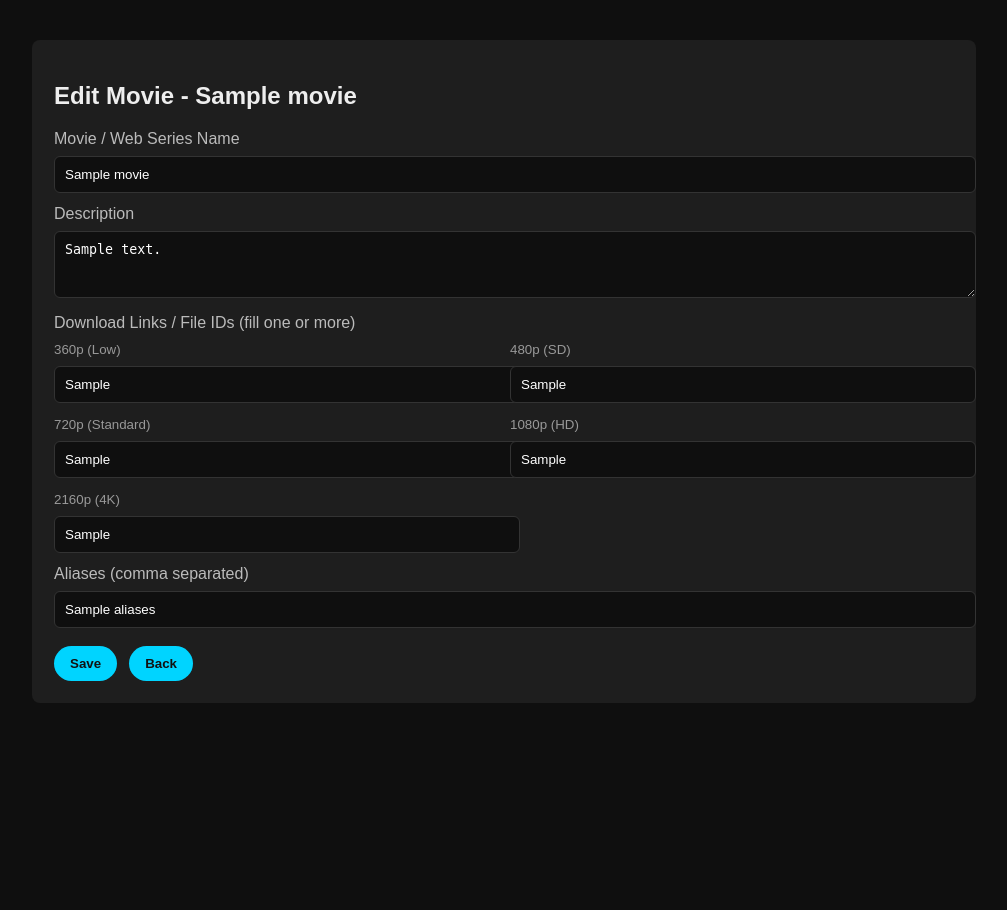
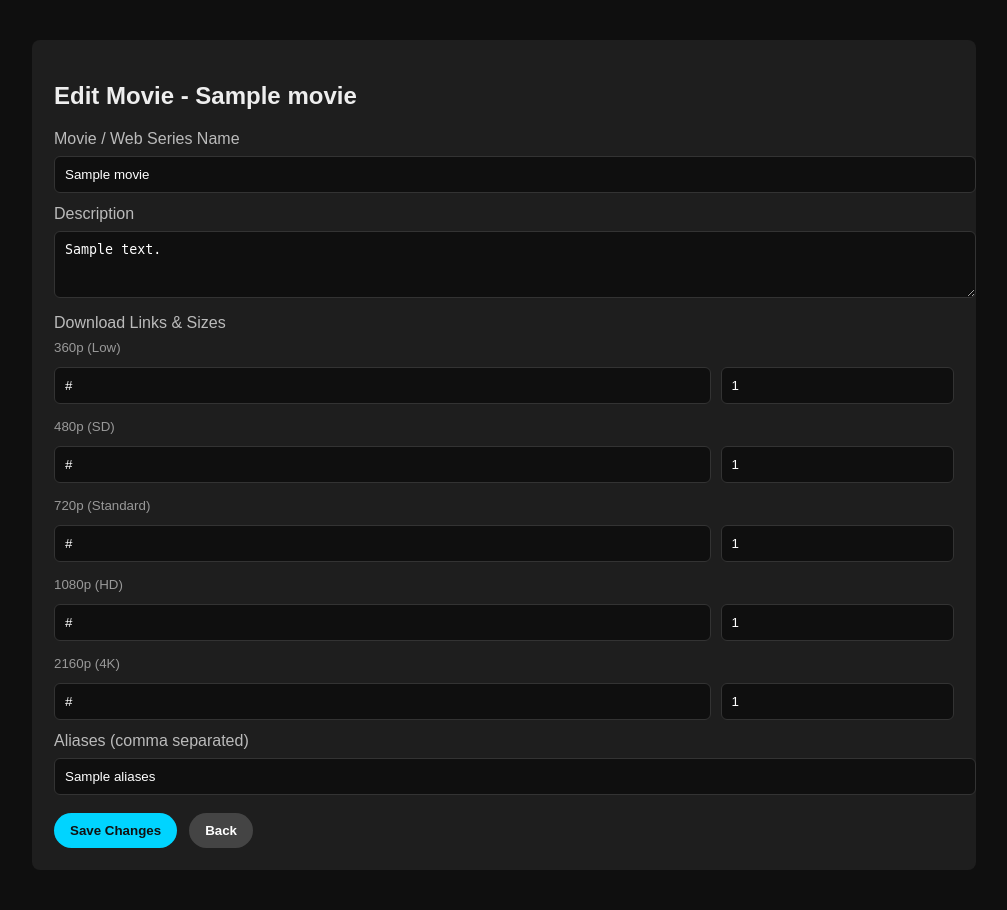
Before and after one commit to amitk85682-creator/Manvi-telegram-bot, a Flask app: template templates/admin_edit_movie.html in a window 1280 px wide. Shown: the whole page, without its empty margins (136-1143 px from the left). Before the commit the page ends 703 px from the top, so only its background shows below. Run offline with Flask 2, Linux system fonts and the light colour scheme; the template is opened without the code that fills it: most values are stand-ins (such as "Sample title", 1, 10 or a date in 2020); parts of the project's set-up code (start-up, migrations or seed data) failed here and were passed over; some libraries are stand-ins or nearby versions.

Commit message:
admin_edit_movie.html

```diff
--- a/templates/admin_edit_movie.html
+++ b/templates/admin_edit_movie.html
@@ -2,16 +2,26 @@
 <html>
 <head>
   <meta charset="utf-8">
-  <title>Edit Movie</title>
+  <title>Edit Movie - {{ movie.title }}</title>
   <style>
     body { font-family: Arial, sans-serif; background:#0f0f0f; color:#eee; padding:20px; margin:0; }
     .wrap { max-width:900px; margin:20px auto; background:#1e1e1e; padding:22px; border-radius:8px; }
     input, textarea { width:100%; padding:10px; margin-top:8px; border-radius:6px; border:1px solid #333; background:#0f0f0f; color:#fff; }
     label { display:block; margin-top:12px; color:#bbb; }
-    .qualities { display:grid; grid-template-columns:1fr 1fr; gap:12px; margin-top:8px; }
+
+    /* Updated Grid */
+    .qualities { display:grid; grid-template-columns:1fr; gap:15px; margin-top:8px; }
+
+    /* Layout for Link + Size */
+    .q-row { display: flex; gap: 10px; align-items: center; }
+    .q-row input:first-child { flex: 3; } /* Link gets 75% width */
+    .q-row input:last-child { flex: 1; }  /* Size gets 25% width */
+
     .actions { display:flex; gap:12px; margin-top:18px; }
     button { padding:10px 16px; border-radius:999px; border:none; background:#00d4ff; color:#111; font-weight:bold; cursor:pointer; }
-    small { color:#999; }
+    .btn-cancel { background:#444; color:#fff; }
+    .flash { padding:8px; margin-bottom:10px; border-radius:6px; background:#2a2a2a; border:1px solid #444; color:#fff; }
+    small { color:#999; display:block; margin-bottom:4px; }
   </style>
 </head>
 <body>
@@ -32,27 +42,46 @@
       <label>Description</label>
       <textarea name="description" rows="3">{{ movie.description }}</textarea>
 
-<label>Download Links / File IDs (fill one or more)</label>
+      <label>Download Links & Sizes</label>
       <div class="qualities">
         <div>
           <small>360p (Low)</small>
-    <input name="q_360" type="text" placeholder="360p link or file id" value="{{ movie.q_360 or '' }}">
+          <div class="q-row">
+             <input name="q_360" type="text" placeholder="Link / File ID" value="{{ movie.qualities['Low Quality']['url'] }}">
+             <input name="s_360" type="text" placeholder="Size (e.g. 300MB)" value="{{ movie.qualities['Low Quality']['size'] }}">
           </div>
+        </div>
+
         <div>
           <small>480p (SD)</small>
-    <input name="q_480" type="text" placeholder="480p link or file id" value="{{ movie.q_480 or '' }}">
+          <div class="q-row">
+             <input name="q_480" type="text" placeholder="Link / File ID" value="{{ movie.qualities['SD Quality']['url'] }}">
+             <input name="s_480" type="text" placeholder="Size" value="{{ movie.qualities['SD Quality']['size'] }}">
           </div>
+        </div>
+
         <div>
           <small>720p (Standard)</small>
-    <input name="q_720" type="text" placeholder="720p link or file id" value="{{ movie.q_720 or '' }}">
+          <div class="q-row">
+             <input name="q_720" type="text" placeholder="Link / File ID" value="{{ movie.qualities['Standard Quality']['url'] }}">
+             <input name="s_720" type="text" placeholder="Size" value="{{ movie.qualities['Standard Quality']['size'] }}">
           </div>
+        </div>
+
         <div>
           <small>1080p (HD)</small>
-    <input name="q_1080" type="text" placeholder="1080p link or file id" value="{{ movie.q_1080 or '' }}">
+          <div class="q-row">
+             <input name="q_1080" type="text" placeholder="Link / File ID" value="{{ movie.qualities['HD Quality']['url'] }}">
+             <input name="s_1080" type="text" placeholder="Size" value="{{ movie.qualities['HD Quality']['size'] }}">
           </div>
+        </div>
+
         <div>
           <small>2160p (4K)</small>
-    <input name="q_2160" type="text" placeholder="4K link or file id" value="{{ movie.q_2160 or '' }}">
+          <div class="q-row">
+             <input name="q_2160" type="text" placeholder="Link / File ID" value="{{ movie.qualities['4K']['url'] }}">
+             <input name="s_2160" type="text" placeholder="Size" value="{{ movie.qualities['4K']['size'] }}">
+          </div>
         </div>
       </div>
 
@@ -60,8 +89,8 @@
       <input name="aliases" type="text" value="{{ movie.aliases or '' }}">
 
       <div class="actions">
-        <button type="submit">Save</button>
-        <a href="{{ url_for('admin.manage_movies') }}"><button type="button">Back</button></a>
+        <button type="submit">Save Changes</button>
+        <a href="{{ url_for('admin.manage_movies') }}"><button type="button" class="btn-cancel">Back</button></a>
       </div>
     </form>
   </div>
```
Lines whose indentation alone changed are shown as unchanged.
